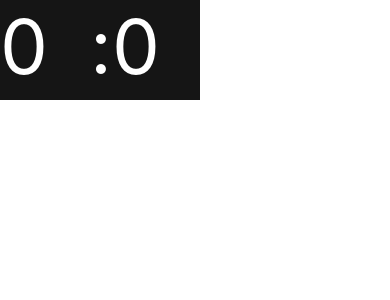
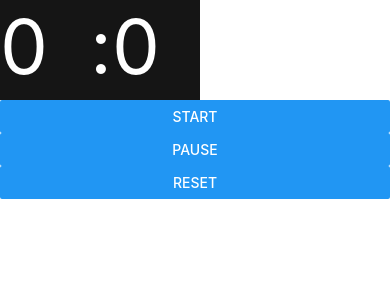
Before and after one commit to bob3000/shiva-timer, a React Native app: screen / in a window 390 px wide. Shown: the top 300 px of the page. Built offline with nearby package versions, Linux system fonts and the light colour scheme.

Commit message:
countdown working

```diff
--- a/src/App.tsx
+++ b/src/App.tsx
@@ -1,5 +1,5 @@
 import * as React from 'react';
-import { Text, TouchableOpacity, View } from 'react-native';
+import { Button, TouchableOpacity, View } from 'react-native';
 import Timer from './components/Timer';
 
 interface IAppProps {}
@@ -11,6 +11,7 @@ interface IAppState {
 
 export default class App extends React.Component<IAppProps, IAppState> {
   private countdownInput = 0;
+  private timer?: number;
 
   constructor(props: IAppProps) {
     super(props);
@@ -18,6 +19,10 @@ export default class App extends React.Component<IAppProps, IAppState> {
       countdownTime: 0,
       isEditing: false,
     };
+  }
+
+  public componentWillUnmount() {
+    this.pauseCountdown();
   }
 
   public render() {
@@ -39,8 +44,34 @@ export default class App extends React.Component<IAppProps, IAppState> {
             isEditMode={this.state.isEditing}
           />
         </TouchableOpacity>
+        <Button title={'Start'} onPress={this.startCountdown} />
+        <Button title={'Pause'} onPress={this.pauseCountdown} />
+        <Button title={'Reset'} onPress={this.resetCountdown} />
       </View>
     );
+  }
+
+  public pauseCountdown = () => {
+    if (this.timer) {
+      clearInterval(this.timer);
+      this.timer = undefined;
+    }
+  }
+
+  public resetCountdown = () => {
+    this.pauseCountdown();
+    this.setState({ countdownTime: 0 });
+  }
+
+  public startCountdown = () => {
+    if (this.state.countdownTime <= 0) return;
+
+    this.timer = setInterval(() => {
+      if (this.state.countdownTime <= 1) {
+        this.pauseCountdown();
+      }
+      this.setState({ countdownTime: this.state.countdownTime - 1 });
+    },                       1000);
   }
 
   private setCountdownInput = (time: number) => {
--- a/src/components/Timer.tsx
+++ b/src/components/Timer.tsx
@@ -48,12 +48,12 @@ export const Timer: React.FunctionComponent<ITimerProps> = (props) => {
           <TextInput
             autoFocus={true}
             keyboardType={'numeric'}
-            onBlur={(e: NativeSyntheticEvent<TextInputEndEditingEventData>) =>
+            onBlur={(_: NativeSyntheticEvent<TextInputEndEditingEventData>) =>
               endEditing()
             }
             onChangeText={(time: string) => changeText(time)}
             onEndEditing={(
-              e: NativeSyntheticEvent<TextInputEndEditingEventData>,
+              _: NativeSyntheticEvent<TextInputEndEditingEventData>,
             ) => endEditing()}
             style={[styles.displayText, styles.editSpace]}
             placeholder={minutes}
```
